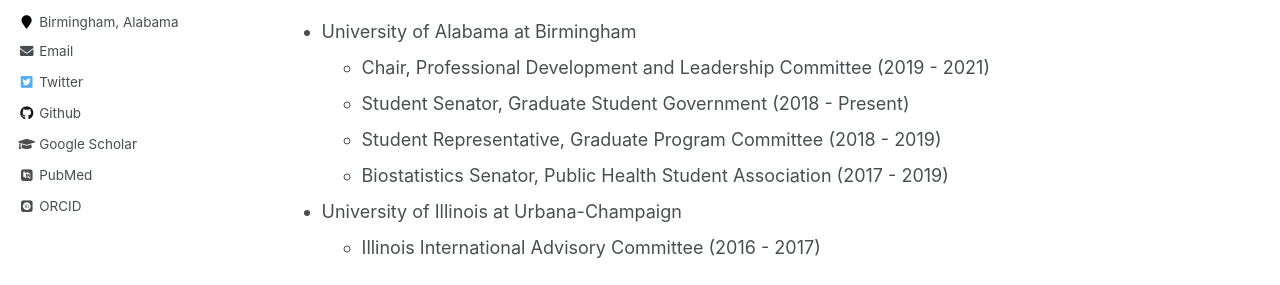
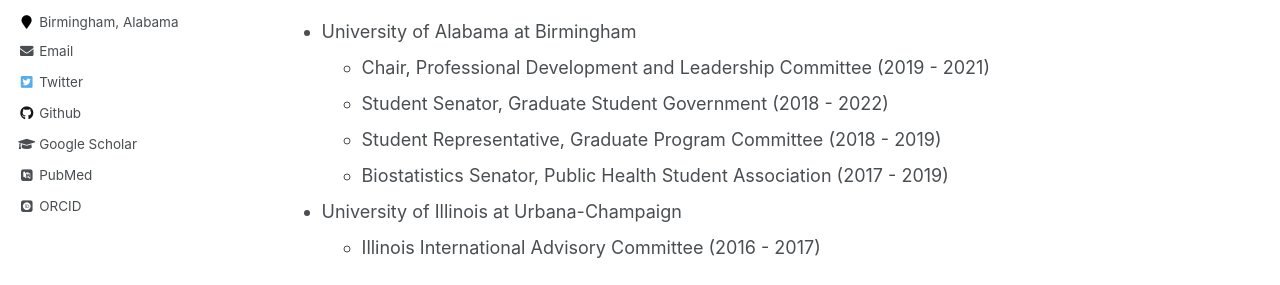
Before and after one commit to boyiguo1/boyiguo1.github.io, a Jekyll site: the page built from _pages/cv.md, in a window 1280 px wide and 900 px high, scrolled down 1589 px. Shown: the part 423-708 px from the top of the window. Built offline with Jekyll 4.4.1, drawn with Linux system fonts in a browser that asks for light colours; some web fonts are replaced; formulas are drawn with MathJax 3; some of the changed text lies outside the part shown.

Commit message:
Update CV page

```diff
--- a/_pages/cv.md
+++ b/_pages/cv.md
@@ -40,7 +40,7 @@
 ======
 * University of Alabama at Birmingham
   + Chair, Professional Development and Leadership Committee (2019 - 2021)
-  + Student Senator, Graduate Student Government (2018 - Present)
+  + Student Senator, Graduate Student Government (2018 - 2022)
   + Student Representative, Graduate Program Committee (2018 - 2019)
   + Biostatistics Senator, Public Health Student Association (2017 - 2019)
 
```
Also changed, not shown: other parts of _pages/cv.md (+1 -1 lines).
